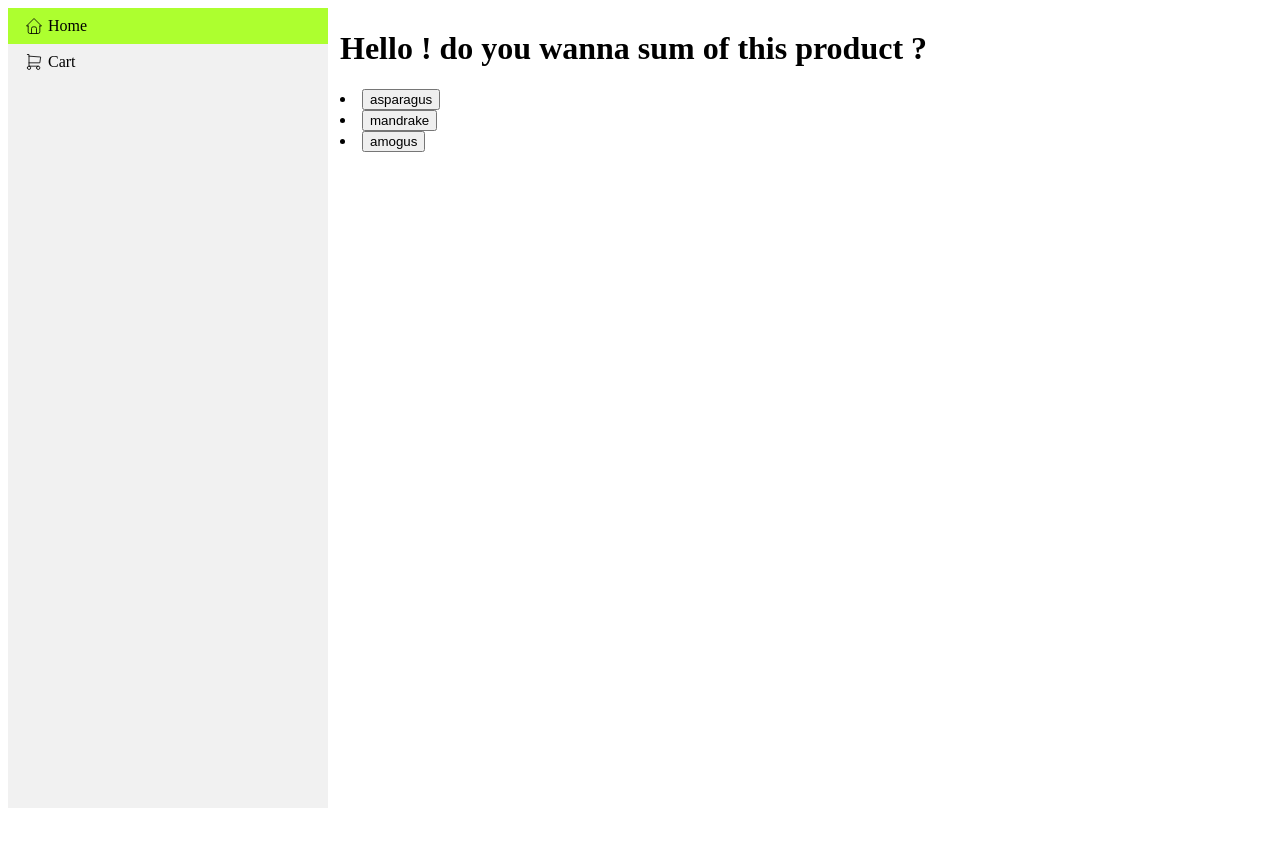
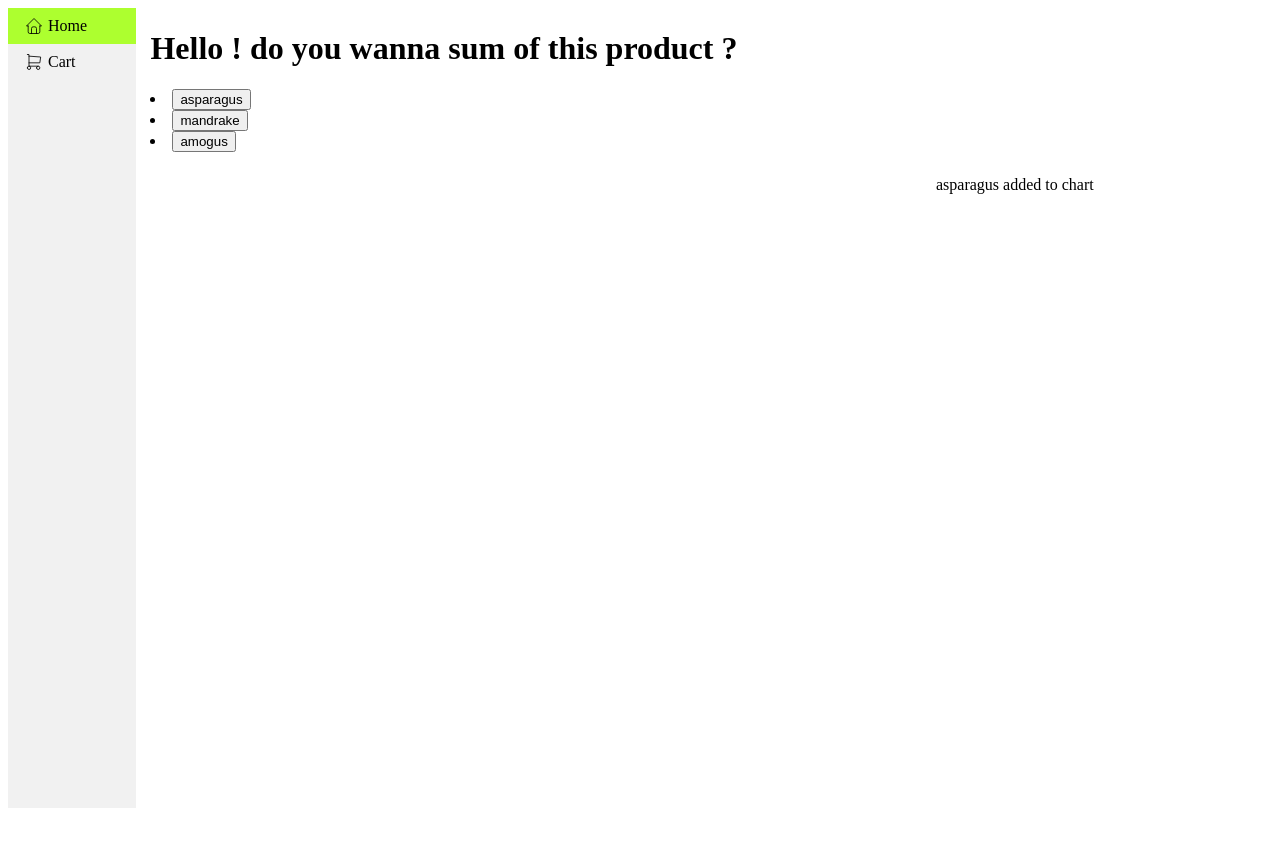
Before and after one commit to Rakemoon/matzhar, a SvelteKit app: page / in a window 1280 px wide. Both pictures are taken after a click on the button "asparagus". Shown: the top 846 px of the page. Built offline with nearby package versions, Linux system fonts and the light colour scheme.

Commit message:
feat(front): Basic PopUp toast

```diff
--- a/src/lib/components/Navbar.svelte
+++ b/src/lib/components/Navbar.svelte
@@ -45,7 +45,7 @@
     list-style-type: none;
     margin: 0;
     padding: 0;
-    width: 25%;
+    width: 10%;
     height: 100%;
     position: fixed;
     overflow: true;
--- /dev/null
+++ b/src/lib/components/PopUps.svelte
@@ -0,0 +1,21 @@
+<script lang="ts">
+  import type { PopUpItem } from "$lib/states/PopUpState.svelte";
+
+  let { list }: { list: PopUpItem[] } = $props();
+</script>
+
+<div class="popup-container">
+  <ul>
+    {#each list as item}
+      <div class="popup-item">{item.message}</div>
+    {/each}
+  </ul>
+</div>
+
+<style>
+  .popup-container {
+    position: absolute;
+    top: 20%;
+    left: 70%;
+  }
+</style>
--- /dev/null
+++ b/src/lib/states/PopUpState.svelte.ts
@@ -0,0 +1,14 @@
+export interface PopUpItem {
+  timestamp: number;
+  message: string;
+  type: "chekmark" | "exclamation" | "warn"
+}
+
+export const PopUpState = $state<PopUpItem[]>([]);
+
+
+export function pushPopUp(item: Omit<PopUpItem, "timestamp">) {
+  const timestamp = Date.now();
+  PopUpState.push({ ...item, timestamp});
+  setTimeout(() => PopUpState.splice(PopUpState.findIndex(x => x.timestamp === timestamp), 1), 3_000)
+}
--- a/src/routes/+layout.svelte
+++ b/src/routes/+layout.svelte
@@ -1,17 +1,19 @@
 <script lang="ts">
   import Navbar from "$lib/components/Navbar.svelte";
+  import PopUps from "$lib/components/PopUps.svelte";
+  import { PopUpState } from "$lib/states/PopUpState.svelte";
   import { page } from "$app/stores";
   let { children } = $props();
 </script>
 
 <Navbar currentPath={$page.route.id!}/>
+<PopUps list={PopUpState}/>
 <div class="route-display">
   {@render children()}
 </div>
-
 <style>
   .route-display {
-    margin-left: 25%;
+    margin-left: 10%;
     padding: 1px 16px;
     height: 1000px;
   }
--- a/src/routes/+page.svelte
+++ b/src/routes/+page.svelte
@@ -1,11 +1,12 @@
 <script lang="ts">
   import { CartState } from "$lib/states/CartState.svelte";
+  import { pushPopUp } from "$lib/states/PopUpState.svelte";
   import products from "$products";
   function addToChart(product: string) {
     const index = CartState.findIndex(x => x.name === product);
     if (index < 0) CartState.push({ name: product, amount: 1 });
     else CartState[index].amount++;
-    alert("product added to cart!")
+    pushPopUp({ message: `${product} added to chart`, type: "warn" });
   }
 </script>
 
```
